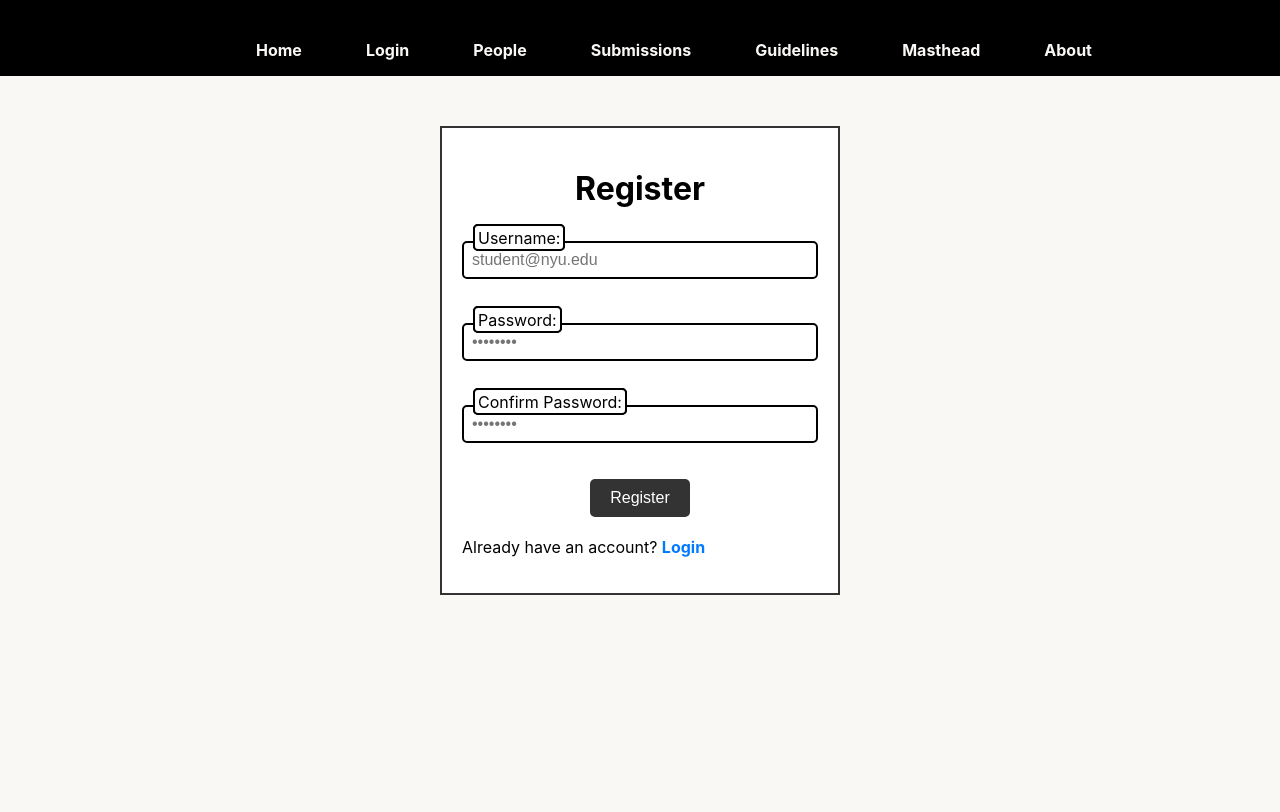
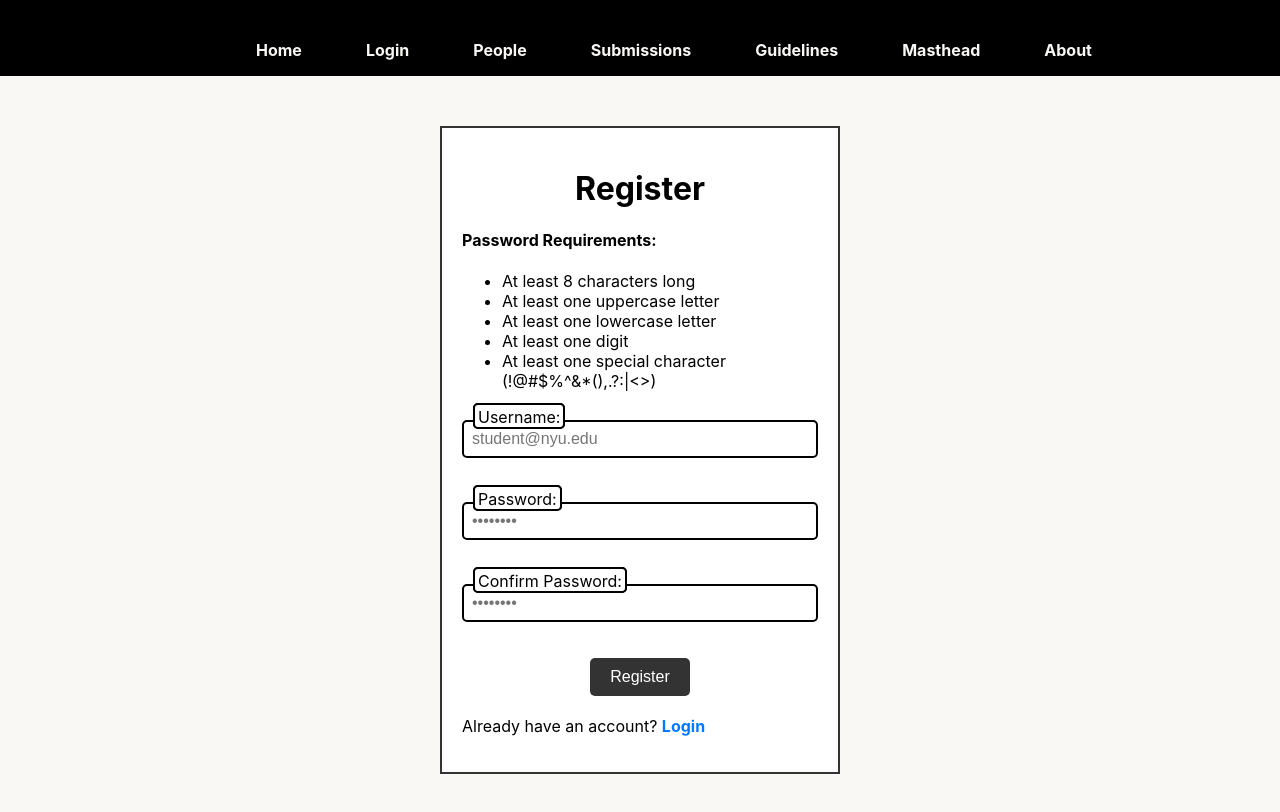
Before and after one commit to Juntao666/Design-Project_JAXS, a React (Create React App) app: page /login in a window 1280 px wide. Both pictures are taken after a click on the element "Register". Shown: the top 812 px of the page. Built offline with nearby package versions, Linux system fonts and the light colour scheme; no server answers.

Commit message:
added registration requirements to front end + error display

```diff
--- a/src/Components/Login/Login.jsx
+++ b/src/Components/Login/Login.jsx
@@ -47,7 +47,13 @@ function Login() {
         setLoading(false);
       }
     } catch (error) {
-      setError('Registration failed.');
+      if (error.response && error.response.status === 400) {
+        setError('Registration failed: Password does not meet requirements.');
+      } else if (error.response && error.response.status === 409) {
+        setError('Registration failed: Username already exists.');
+      } else {
+        setError('Registration failed. Please try again.');
+      }
       setLoading(false);
     }
   };
@@ -77,6 +83,18 @@ function Login() {
           <>
             <h1>{isRegistering ? 'Register' : 'Login'}</h1>
             {error && <p className="error">{error}</p>}
+            {isRegistering && (
+              <div className="password-requirements">
+                <h4>Password Requirements:</h4>
+                <ul>
+                  <li>At least 8 characters long</li>
+                  <li>At least one uppercase letter</li>
+                  <li>At least one lowercase letter</li>
+                  <li>At least one digit</li>
+                  <li>At least one special character (!@#$%^&*(),.?:{}|&lt;&gt;)</li>
+                </ul>
+              </div>
+            )}
             <form onSubmit={isRegistering ? handleRegister : handleLogin}>
               <div className="input-group">
                 <label htmlFor="username">Username:</label>
```
